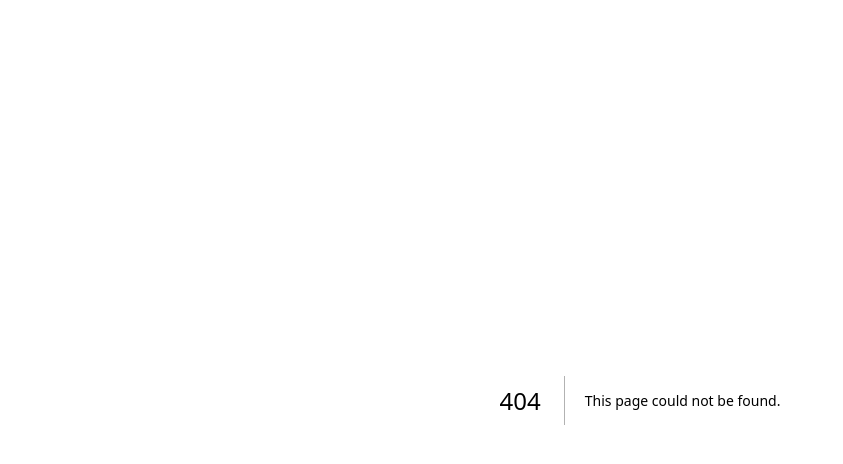
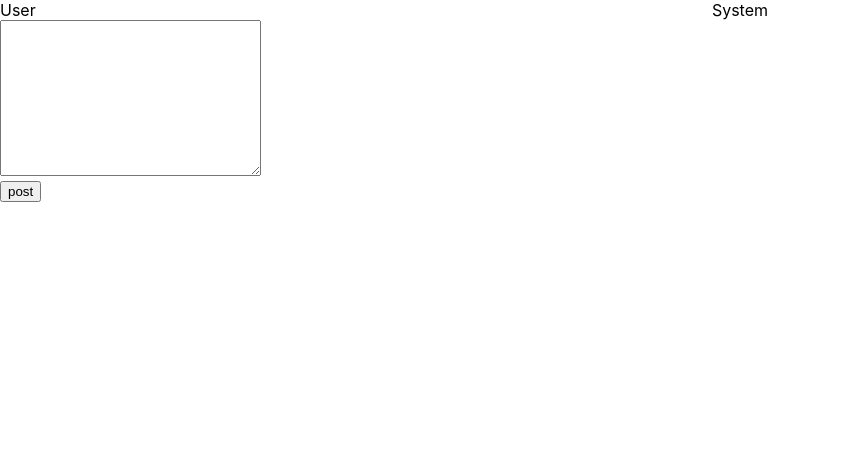
Before and after one commit to wasuken/nvox_srv, a Next.js app: page /chat in a window 1280 px wide. Before the commit this address had no page. Shown: the top 464 px of the page, without its empty margins (0-843 px from the left). Built offline with nearby package versions, Linux system fonts and the light colour scheme.

Commit message:
openai周り実装

```diff
--- a/package.json
+++ b/package.json
@@ -16,6 +16,7 @@
     "@types/styled-components": "^5.1.26",
     "cheerio": "^1.0.0-rc.12",
     "next": "13.0.6",
+    "openai": "^3.1.0",
     "prisma": "^4.7.1",
     "react": "18.2.0",
     "react-dom": "18.2.0",
--- /dev/null
+++ b/pages/api/openai/chat.ts
@@ -0,0 +1,17 @@
+import { NextApiRequest, NextApiResponse } from "next";
+import { PrismaClient, Prisma } from "@prisma/client";
+import { chat } from "../../../lib/chat";
+import { createVoice } from '../../../lib/voicevox'
+
+export default async function handler(
+  req: NextApiRequest,
+  res: NextApiResponse
+) {
+  const { query } = req.body;
+  if(req.method === "POST"){
+    const rst = await chat(query);
+    const text = rst.data.choices[0].text;
+    const path = await createVoice(text);
+    res.status(200).json({ text, path });
+  }
+}
--- /dev/null
+++ b/pages/chat/index.tsx
@@ -0,0 +1,102 @@
+import Head from "next/head";
+import Image from "next/image";
+import styled from "styled-components";
+import { useState, useEffect } from "react";
+
+const ChatLogList = styled.div`
+  width: 60vw;
+`;
+const UserChat = styled.div`
+  display: flex;
+  justify-content: flex-start;
+  margin: 5px;
+`;
+const SystemChat = styled.div`
+  display: flex;
+  justify-content: flex-end;
+  margin: 5px;
+`;
+const ChatContent = styled.div`
+  width: 400px;
+  padding: 20px;
+  border: 1px solid blue;
+  border-radius: 10px;
+`;
+const ChatLogListHeader = styled.div`
+  display: flex;
+  justify-content: space-between;
+`;
+const ChatLogListHeaderCol = styled.div``;
+
+export default function Index() {
+  const [text, setText] = useState("");
+  const [chatLog, setChatLog] = useState([]);
+  const [loading, setLoading] = useState(false);
+  function PostChat() {
+    setLoading(true);
+    fetch(`${process.env.NEXT_PUBLIC_BASE_URL}/api/openai/chat`, {
+      method: "POST",
+      headers: {
+        "Content-Type": "application/json",
+      },
+      body: JSON.stringify({ query: text }),
+    })
+      .then((res) => res.json())
+      .then((json) => {
+        setChatLog([
+          ...chatLog,
+          {
+            text,
+            user: 0, // user
+          },
+          {
+            text: json.text,
+            user: 1, // system
+            path: json.path,
+          },
+        ]);
+        setText("");
+        setLoading(false);
+      });
+  }
+  if (loading) return <p>Loading...</p>;
+  return (
+    <div>
+      <ChatLogList>
+        <ChatLogListHeader>
+          <ChatLogListHeaderCol>User</ChatLogListHeaderCol>
+          <ChatLogListHeaderCol>System</ChatLogListHeaderCol>
+        </ChatLogListHeader>
+        {chatLog.map((chat) =>
+          chat.user === 0 ? (
+            <UserChat>
+              <ChatContent>
+                {chat.text}
+              </ChatContent>
+            </UserChat>
+          ) : (
+            <SystemChat>
+              <ChatContent>
+                {chat.text}
+                <figure>
+                  <audio controls src={`/${chat.path}`}>
+                    <a href={`/${chat.path}`}>Download audio</a>
+                  </audio>
+                </figure>
+              </ChatContent>
+            </SystemChat>
+          )
+        )}
+      </ChatLogList>
+      <div>
+        <textarea
+          cols="30"
+          rows="10"
+          onChange={(e) => setText(e.target.value)}
+          value={text}
+        ></textarea>
+      </div>
+      <button onClick={() => PostChat()}>post</button>
+    </div>
+  );
+}
```
Also changed, not shown: 1 other file (tests, documents, lock files or other folders).
